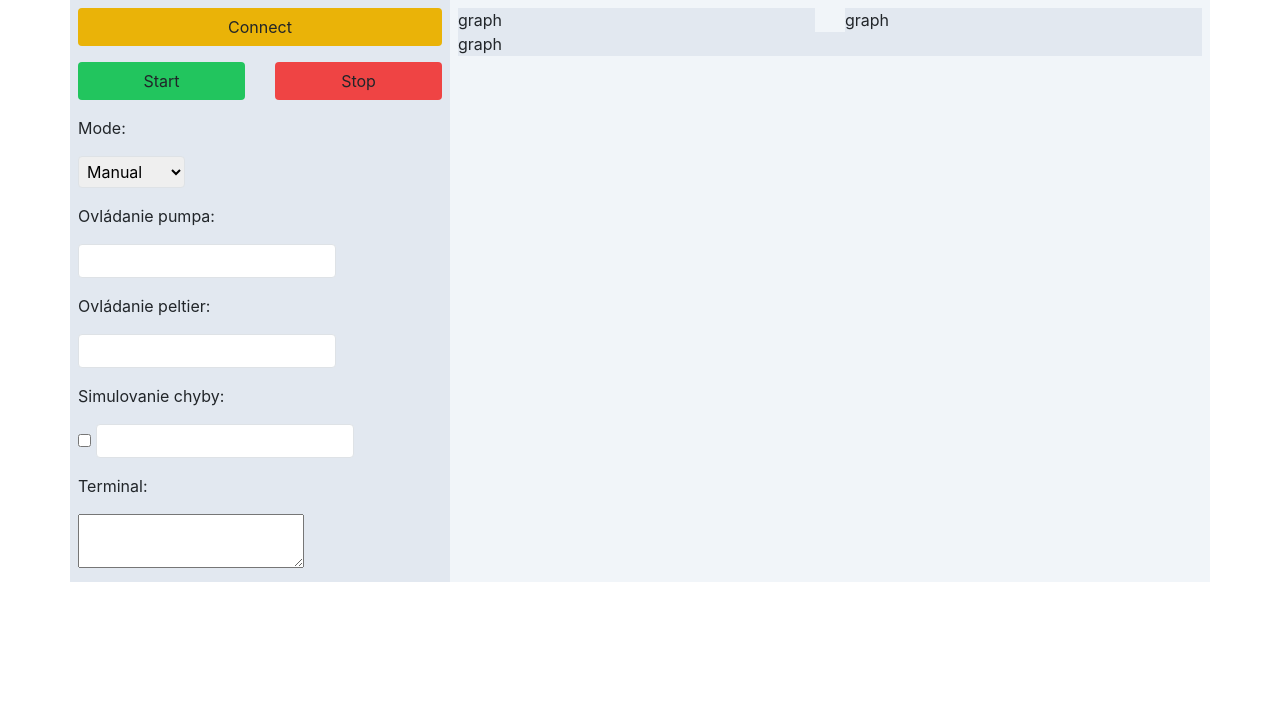
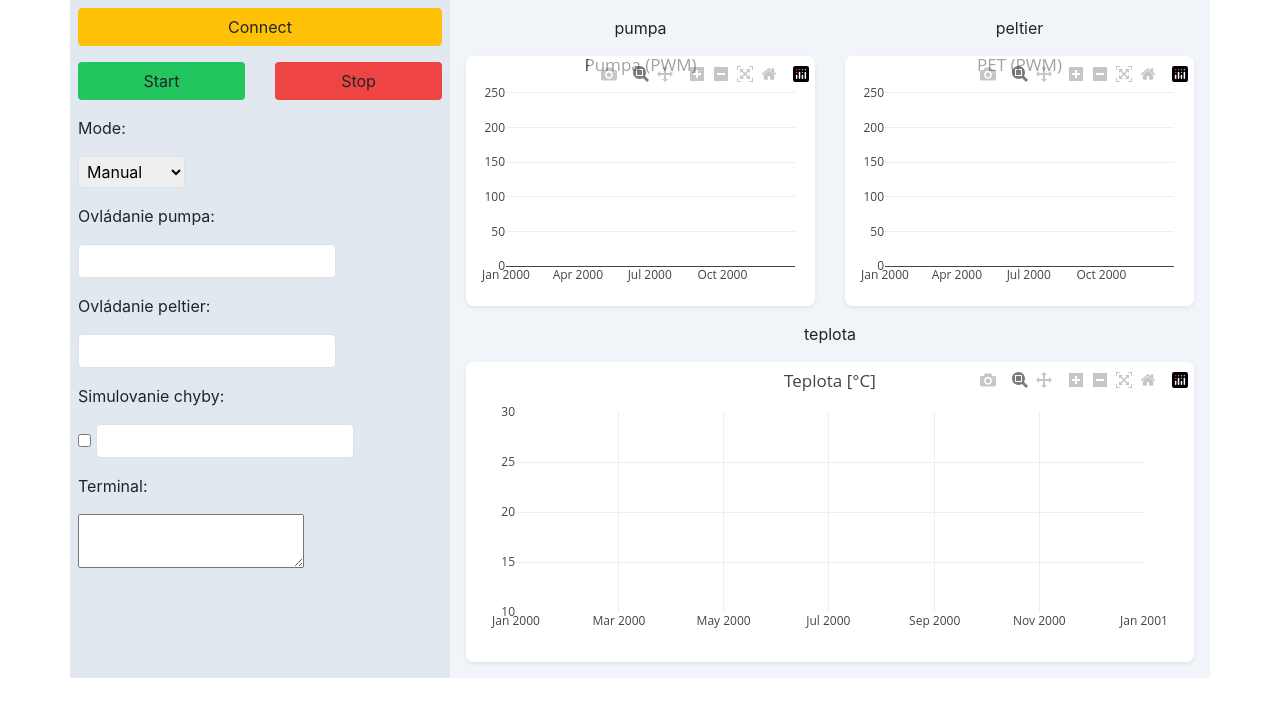
Before and after one commit to McLehotsky/poit_peltier_project, a Flask app: page / in a window 1280 px wide. Shown: the part 56-773 px from the top of the page. Run offline with Flask 3, Linux system fonts and the light colour scheme; some libraries are stand-ins or nearby versions.

Commit message:
Add data simulation and update graphs; implement connection handling

```diff
--- a/server/app.py
+++ b/server/app.py
@@ -1,4 +1,22 @@
 import pymysql
+from threading import Lock
+import random # Nezabudni pridať import na vrch súboru
+
+def test_data_emitter():
+    """Simulátor dát pre grafy (Pumpa, TEC, Teplota)"""
+    print("Simulátor dát spustený...")
+    while True:
+        # Generujeme realistické testovacie dáta
+        test_data = {
+            "temperature": round(random.uniform(20.0, 25.0), 2), # Fluktuácia okolo 22 stupňov
+            "pump_pwm": random.randint(100, 255),               # Náhodný výkon pumpy
+            "tec_pwm": random.randint(50, 150)                  # Náhodný výkon Peltieru
+        }
+
+        # Odošleme cez Socket.io (namespace a event musia sedieť s tvojím JS)
+        socketio.emit('new_data', test_data, namespace='/test')
+
+        socketio.sleep(2) # Počkáme 2 sekundy pred ďalšou dávkou
 
 pymysql.install_as_MySQLdb()  # Windows fix
 
@@ -9,10 +27,14 @@ import json
 import requests
 from datetime import datetime, timezone
 
+
 #  APLIKÁCIA
 app = Flask(__name__)
 app.config['SECRET_KEY'] = 'peltier_secret'
 socketio = SocketIO(app, cors_allowed_origins="*")
+
+thread = None
+thread_lock = Lock()
 
 config = configparser.ConfigParser()
 config.read('config.cfg')
@@ -95,11 +117,14 @@ def save_to_json(data: dict):
 #  STAV SYSTÉMU  (aktuálne hodnoty + mód regulácie)
 
 system_state = {
+    "connected": False,
     "temperature": None,
     "pump_pwm": 0,
     "tec_pwm": 0,
+    "target_pump_pwm": 0,
+    "target_tec_pwm": 0,
     "setpoint": 25.0,
-    "mode": 1,  # 1 = TEC, 2 = pumpa, 3 = kaskáda
+    "mode": 1,
     "running": False
 }
 
@@ -120,11 +145,16 @@ def archive():
 
 @app.route('/api/update', methods=['POST'])
 def update_data():
+    if not system_state['connected']:
+        return jsonify({
+            "status": "standby",
+            "connected": False,
+            "running": False,
+            "msg": "Waiting for web connection"
+        })
+
     data = request.json
-    if not data:
-        return jsonify({"status": "error", "msg": "no data"}), 400
-
-    print(f"[ESP32] {data}")
+    if not data: return jsonify({"status": "error"}), 400
 
     # Aktualizuj lokálny stav
     system_state.update({
@@ -143,24 +173,28 @@ def update_data():
     }
 
     # Pošli kompletné telemetrické dáta na ThingsBoard
-    send_to_thingsboard(tb_data)
-
-    # Ulož do databázy
-    save_to_db({**data, "setpoint": system_state['setpoint']})
-
-    # Ulož do JSON súboru
-    save_to_json(data)
+    # send_to_thingsboard(tb_data)
 
     # Broadcast cez WebSocket všetkým pripojeným klientom
-    socketio.emit('new_data', data, namespace='/test')
+    if system_state['running']:
+        socketio.emit('new_data', data, namespace='/test')
+        # Ulož do databázy
+        # save_to_db({**data, "setpoint": system_state['setpoint']})
+
+        # Ulož do JSON súboru
+        # save_to_json(data)
 
     # Vráť ESP32 aktuálny setpoint a mód
     return jsonify({
         "status": "ok",
-        "setpoint": system_state['setpoint'],
+        "connected": system_state['connected'],
+        "running": system_state['running'],
         "mode": system_state['mode'],
-        "running": system_state['running']
+        "target_pump": system_state['target_pump_pwm'],
+        "target_tec": system_state['target_tec_pwm'],
+        "setpoint": system_state['setpoint']
     })
+
 
 
 #  API  –  ovládanie z dashboardu / frontendu
@@ -206,12 +240,30 @@ def get_status():
     """Vráť aktuálny stav systému"""
     return jsonify(system_state)
 
+# NOVÝ ENDPOINT PRE TLAČIDLO CONNECT
+@app.route('/api/connect', methods=['POST'])
+def connect_trigger():
+    data = request.json
+    # Prepneme stav podľa toho, čo prišlo z frontendu
+    system_state['connected'] = data.get('connect', False)
+
+    status_text = "PRIPOJENÉ" if system_state['connected'] else "ODPOJENÉ"
+    print(f"[GATEWAY] Systém je teraz: {status_text}")
+
+    return jsonify({"status": "ok", "connected": system_state['connected']})
+
+
 
 #  WEBSOCKET  –  udalosti
 @socketio.on('connect', namespace='/test')
-def on_connect():
-    print('[WS] klient pripojený')
-    emit('status', system_state)
+def test_connect():
+    # global thread
+    # with thread_lock:
+    #     if thread is None:
+    #         # Namiesto background_thread (ktorý čaká na Arduino)
+    #         # teraz na test spustíme náš emitter:
+    #         thread = socketio.start_background_task(target=test_data_emitter)
+    print('Web klient pripojený k simulátoru')
 
 
 @socketio.on('disconnect', namespace='/test')
--- a/server/static/css/style.css
+++ b/server/static/css/style.css
@@ -80,3 +80,16 @@
 .border-red-500 { border-color: var(--tw-color-red-500); }
 .border-blue-500 { border-color: var(--tw-color-blue-500); }
 .border-slate-200 { border-color: var(--tw-color-slate-200); } /* Jemný okraj */
+
+
+.graph-container {
+  width: 100%;       /* Vyplní celý col-x */
+  height: 250px;     /* Fixná výška pre malé grafy */
+  background: white; /* Pomôže ti vidieť hranice kontajnera pri ladení */
+  border-radius: 8px;
+  overflow: hidden;  /* Plotly občas preteká o 1-2px */
+}
+
+#temp-graph {
+  height: 300px;
+}
--- a/server/static/js/main.js
+++ b/server/static/js/main.js
@@ -0,0 +1,164 @@
+// --- 1. KONFIGURÁCIA A DÁTOVÉ POĽA ---
+const MAX_DATA_POINTS = 50;
+const graphData = {
+    timestamps: [],
+    temperature: [],
+    pump_pwm: [],
+    tec_pwm: []
+};
+
+// Spoločné nastavenia pre malé grafy (Pumpa a PET)
+const smallGraphLayout = {
+    margin: { t: 30, b: 40, l: 40, r: 20 },
+    xaxis: { type: 'date', showgrid: false },
+    yaxis: { range: [0, 260], fixedrange: true }
+};
+
+// --- 2. INICIALIZÁCIA TROCH GRAFOV ---
+
+// Graf 1: Pumpa (Top Left vo Figme)
+Plotly.newPlot('pump-graph', [{
+    x: graphData.timestamps,
+    y: graphData.pump_pwm,
+    name: 'Pumpa',
+    mode: 'lines',
+    line: { color: '#ff7f0e', width: 2 }
+}], { ...smallGraphLayout, title: 'Pumpa (PWM)' });
+
+// Graf 2: PET / Peltier (Top Right vo Figme)
+Plotly.newPlot('tec-graph', [{
+    x: graphData.timestamps,
+    y: graphData.tec_pwm,
+    name: 'Peltier',
+    mode: 'lines',
+    line: { color: '#9467bd', width: 2 }
+}], { ...smallGraphLayout, title: 'PET (PWM)' });
+
+// Graf 3: Teplota (Veľký spodný graf)
+Plotly.newPlot('temp-graph', [{
+    x: graphData.timestamps,
+    y: graphData.temperature,
+    name: 'Teplota',
+    mode: 'lines',
+    fill: 'tozeroy', // Vyplnený graf pod čiarou pre lepší vzhľad
+    line: { color: '#1f77b4', width: 3 }
+}], {
+    title: 'Teplota [°C]',
+    xaxis: { type: 'date' },
+    yaxis: { range: [10, 30] },
+    margin: { t: 50, b: 50, l: 50, r: 50 }
+});
+
+
+// --- 3. WEBSOCKET PRIPOJENIE A UPDATE ---
+
+const socket = io("http://localhost:5001/test");
+
+socket.on('new_data', (data) => {
+    const currentTime = new Date();
+
+    // Vytiahnutie hodnôt
+    const temp = data.temperature ?? 0;
+    const pump = data.pump_pwm ?? 0;
+    const tec = data.tec_pwm ?? 0;
+
+    // Pridanie dát do polí
+    graphData.timestamps.push(currentTime);
+    graphData.temperature.push(temp);
+    graphData.pump_pwm.push(pump);
+    graphData.tec_pwm.push(tec);
+
+    // Posun grafu (limit bodov)
+    if (graphData.timestamps.length > MAX_DATA_POINTS) {
+        graphData.timestamps.shift();
+        graphData.temperature.shift();
+        graphData.pump_pwm.shift();
+        graphData.tec_pwm.shift();
+    }
+
+    // Aktualizácia Pumpy
+    Plotly.update('pump-graph', {
+        x: [graphData.timestamps],
+        y: [graphData.pump_pwm]
+    }, {}, [0]);
+
+    // Aktualizácia PET
+    Plotly.update('tec-graph', {
+        x: [graphData.timestamps],
+        y: [graphData.tec_pwm]
+    }, {}, [0]);
+
+    // Aktualizácia Teploty
+    Plotly.update('temp-graph', {
+        x: [graphData.timestamps],
+        y: [graphData.temperature]
+    }, {}, [0]);
+});
+
+socket.on('connect', () => console.log('WebSocket pripojený - 3 grafy aktívne.'));
+
+$('#connect-btn').click(function() {
+    let isConnected = $(this).hasClass('btn-success'); // Jednoduchá kontrola stavu tlačidla
+    let newState = !isConnected;
+
+    $.ajax({
+        url: '/api/connect',
+        type: 'POST',
+        contentType: 'application/json',
+        data: JSON.stringify({ connect: newState }),
+        success: function(resp) {
+            if (resp.connected) {
+                $('#connect-btn').text('Connected').removeClass('btn-warning').addClass('btn-success');
+                console.log("Brána otvorená, Arduino môže komunikovať.");
+            } else {
+                $('#connect-btn').text('Connect').removeClass('btn-success').addClass('btn-warning');
+                console.log("Brána zatvorená.");
+            }
+        }
+    });
+});
+
+$(document).ready(function() {
+
+    // --- LOGIKA PRE TLAČIDLO START ---
+    $('#start-btn').click(function() {
+        $.ajax({
+            url: '/api/start',
+            type: 'POST',
+            contentType: 'application/json',
+            data: JSON.stringify({}),
+            success: function(response) {
+                if (response.status === "ok") {
+                    // Pridáme info do terminálu
+                    const time = new Date().toLocaleTimeString();
+                    $('#terminal').append(`[${time}] System: ŠTART - Regulácia bola aktivovaná.\n`);
+                    // Automaticky odscrollujeme terminál nadol
+                    $('#terminal').scrollTop($('#terminal')[0].scrollHeight);
+                }
+            },
+            error: function(xhr) {
+                // Ak nie sme pripojení (brána Connect), vypíšeme chybu
+                const errorMsg = xhr.responseJSON ? xhr.responseJSON.msg : "Chyba komunikácie";
+                $('#terminal').append(`[${new Date().toLocaleTimeString()}] Error: ${errorMsg}\n`);
+            }
+        });
+    });
+
+    // --- LOGIKA PRE TLAČIDLO STOP ---
+    $('#stop-btn').click(function() {
+        $.ajax({
+            url: '/api/stop',
+            type: 'POST',
+            contentType: 'application/json',
+            data: JSON.stringify({}),
+            success: function(response) {
+                if (response.status === "ok") {
+                    const time = new Date().toLocaleTimeString();
+                    $('#terminal').append(`[${time}] System: STOP - Regulácia bola zastavená.\n`);
+                    $('#terminal').scrollTop($('#terminal')[0].scrollHeight);
+                }
+            }
+        });
+    });
+
+});
--- a/server/templates/index.html
+++ b/server/templates/index.html
@@ -31,7 +31,7 @@
         <div class="row">
             <div class="col-4 bg-slate-200 p-2">
                 <div class="d-flex align-items-center justify-content-center mb-3">
-                    <button id="connect-btn" class="btn btn-block bg-yellow-500">Connect</button>
+                    <button id="connect-btn" class="btn btn-block btn-warning">Connect</button>
                 </div>
                 <div class="row d-flex justify-content-center">
                     <div class="col">
@@ -66,22 +66,21 @@
                     <textarea id="terminal" class="terminal" aria-label="Terminal"></textarea>
                 </div>
             </div>
-            <div class="col-8 bg-slate-100 p-2">
+            <div class="col-8 bg-slate-100 p-3">
                 <div class="row">
-                    <div class="col">
-                        <div class="bg-slate-200">
-                            graph
-                        </div>
+                    <div class="col-6">
+                        <p class="text-center"> pumpa </p>
+                        <div id="pump-graph" class="graph-container shadow-sm"></div>
                     </div>
-                    <div class="col">
-                        <div class="bg-slate-200">
-                            graph
-                        </div>
+                    <div class="col-6">
+                        <p class="text-center"> peltier </p>
+                        <div id="tec-graph" class="graph-container shadow-sm"></div>
                     </div>
                 </div>
-                <div class="">
-                    <div class="bg-slate-200">
-                        graph
+                <div class="row mt-3">
+                    <div class="col-12">
+                        <p class="text-center"> teplota </p>
+                        <div id="temp-graph" class="graph-container shadow-sm"></div>
                     </div>
                 </div>
             </div>
```
Also changed, not shown: server/data_log.json (added, +186 -0 lines).
